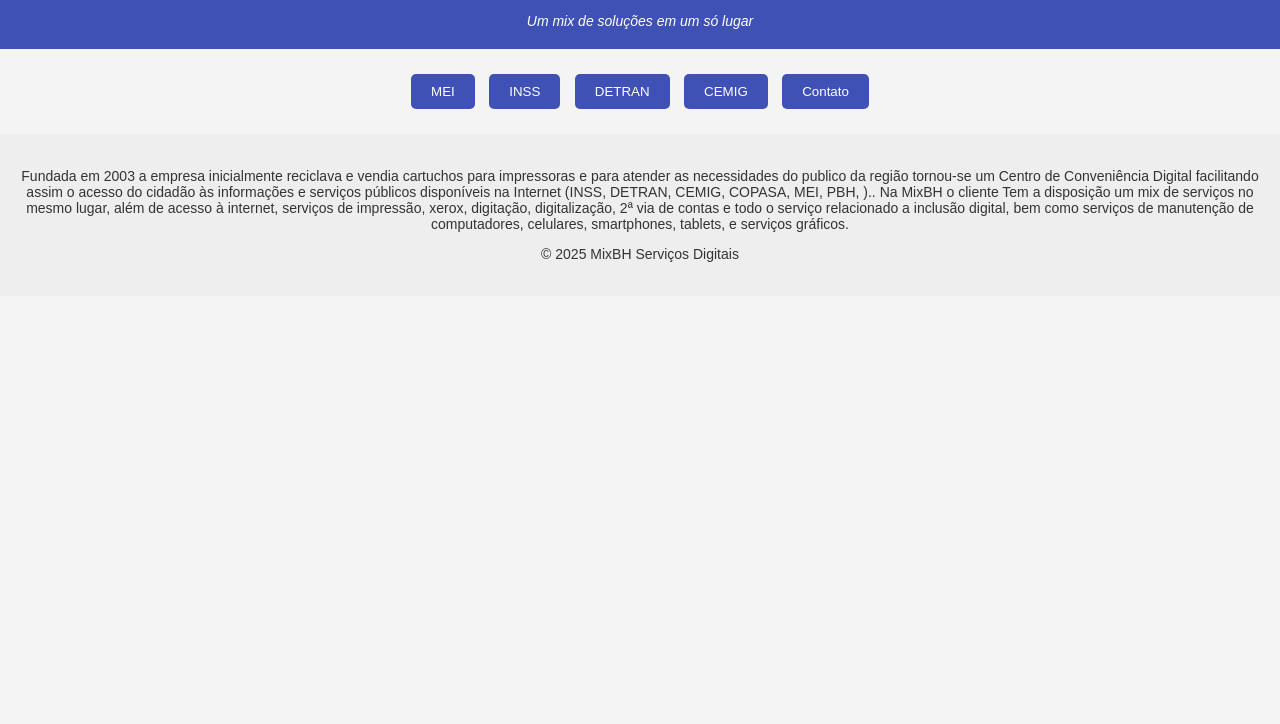
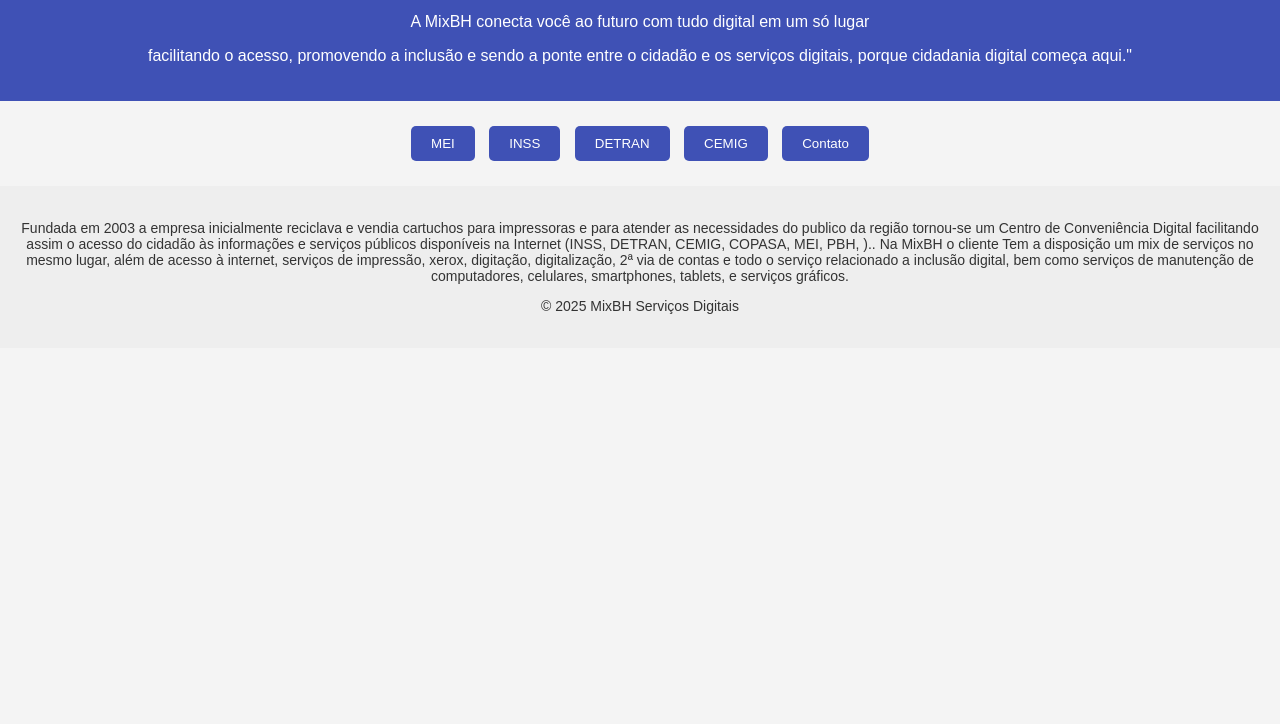
Before and after one commit to Mixbhloja/MixBh, a plain HTML site: page index.html in a window 1280 px wide. Shown: the part 76-800 px from the top of the page. Drawn offline with Linux system fonts and the light colour scheme.

Commit message:
Update index.html

```diff
--- a/index.html
+++ b/index.html
@@ -78,7 +78,7 @@
 <header>
   <img src="logo_mixbh.png" alt="Logo MixBH">
   <p>  (31)99164-8104</p>
-  <div class="slogan">Um mix de soluções em um só lugar</div>
+  <p>A MixBH conecta você ao futuro com tudo digital em um só lugar </p><p> facilitando o acesso, promovendo a inclusão e sendo a ponte entre o cidadão e os serviços digitais, porque cidadania digital começa aqui."</p>
 </header>
 
 <nav>
```
